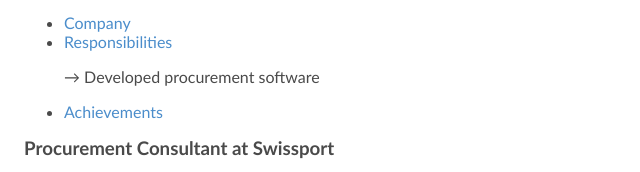
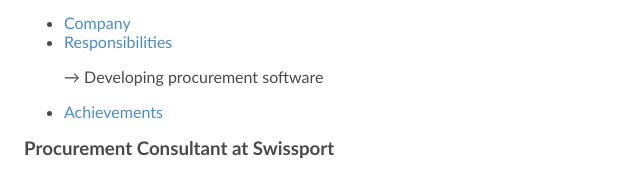
Before and after one commit to DanyaLevin/2_CV, a plain HTML site: page index.html in a window 1280 px wide. Shown: the part 532-704 px from the top of the page, 141-781 px from the left. Drawn offline with Linux system fonts and the light colour scheme.

Commit message:
20241117

```diff
--- a/index.html
+++ b/index.html
@@ -94,7 +94,7 @@
       <p id='exp-6-com-more' class="to-be-expanded">Startup providing cloud procurement software; based in Neuchatel, Switzerland. <br><a class="blue-link no-print" href="https://www.cloud-atlas.ch" target="_blank">Learn More</a></p>
       <li><a id='exp-6-res' onclick="toggleMore('exp-6-res', 'exp-6-res-more')">Responsibilities</a></li>
       <p id='exp-6-res-more'>
-        →	Developed procurement software</p>
+        →	Developing procurement software</p>
       <li><a id='exp-6-ach' onclick="toggleMore('exp-6-ach', 'exp-6-ach-more')">Achievements</a></li>
       <p id='exp-6-ach-more' class="to-be-expanded">
         →	Developed and deployed a robust and flexible application capable of accelerating a range of operational activities by up to 80%<br>
```
